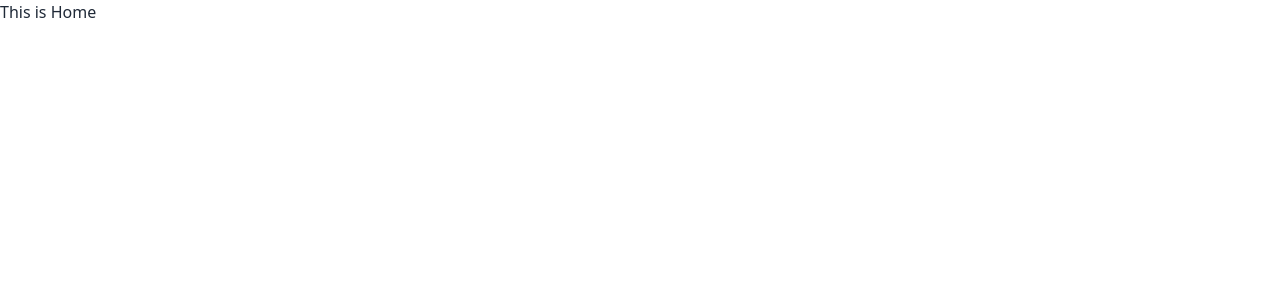
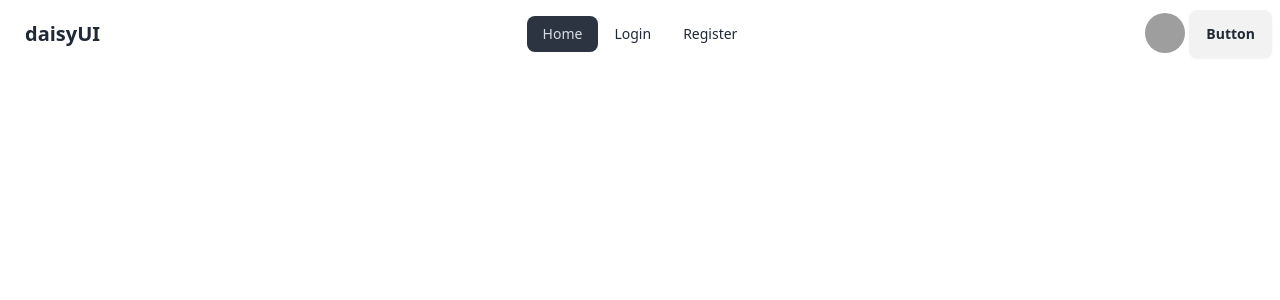
Before and after one commit to Fazlul619/art-craft-project-client-side, a React (Vite) app: page / in a window 1280 px wide. Shown: the top 300 px of the page. Built offline with nearby package versions, Linux system fonts and the light colour scheme; grey boxes are pictures that could not be loaded.

Commit message:
NavBar Section

```diff
--- a/src/pages/Home/Home.jsx
+++ b/src/pages/Home/Home.jsx
@@ -1,7 +1,9 @@
+import Navbar from "../shared/Navbar/Navbar";
+
 const Home = () => {
   return (
     <div>
-      <h1>This is Home</h1>
+      <Navbar></Navbar>
     </div>
   );
 };
--- /dev/null
+++ b/src/pages/shared/Login Page/Login.jsx
@@ -0,0 +1,5 @@
+const Login = () => {
+  return <div></div>;
+};
+
+export default Login;
--- /dev/null
+++ b/src/pages/shared/Navbar/Navbar.jsx
@@ -0,0 +1,90 @@
+import { NavLink } from "react-router-dom";
+
+const Navbar = () => {
+  const navLinks = (
+    <>
+      <li>
+        <NavLink to="/">Home</NavLink>
+      </li>
+      <li>
+        <NavLink to="/login">Login</NavLink>
+      </li>
+      <li>
+        <NavLink to="/register"> Register</NavLink>
+      </li>
+    </>
+  );
+  return (
+    <div>
+      <div className="navbar bg-base-100">
+        <div className="navbar-start">
+          <div className="dropdown">
+            <div tabIndex={0} role="button" className="btn btn-ghost lg:hidden">
+              <svg
+                xmlns="http://www.w3.org/2000/svg"
+                className="h-5 w-5"
+                fill="none"
+                viewBox="0 0 24 24"
+                stroke="currentColor"
+              >
+                <path
+                  strokeLinecap="round"
+                  strokeLinejoin="round"
+                  strokeWidth="2"
+                  d="M4 6h16M4 12h8m-8 6h16"
+                />
+              </svg>
+            </div>
+            <ul
+              tabIndex={0}
+              className="menu menu-sm dropdown-content mt-3 z-[1] p-2 shadow bg-base-100 rounded-box w-52"
+            >
+              {navLinks}
+            </ul>
+          </div>
+          <a className="btn btn-ghost text-xl">daisyUI</a>
+        </div>
+        <div className="navbar-center hidden lg:flex">
+          <ul className="menu menu-horizontal px-1">{navLinks}</ul>
+        </div>
+
+        <div className="navbar-end">
+          <div className="dropdown dropdown-end">
+            <div
+              tabIndex={0}
+              role="button"
+              className="btn btn-ghost btn-circle avatar"
+            >
+              <div className="w-10 rounded-full">
+                <img
+                  alt="Tailwind CSS Navbar component"
+                  src="https://daisyui.com/images/stock/photo-1534528741775-53994a69daeb.jpg"
+                />
+              </div>
+            </div>
+            <ul
+              tabIndex={0}
+              className="mt-3 z-[1] p-2 shadow menu menu-sm dropdown-content bg-base-100 rounded-box w-52"
+            >
+              <li>
+                <a className="justify-between">
+                  Profile
+                  <span className="badge">New</span>
+                </a>
+              </li>
+              <li>
+                <a>Settings</a>
+              </li>
+              <li>
+                <a>Logout</a>
+              </li>
+            </ul>
+          </div>
+          <a className="btn">Button</a>
+        </div>
+      </div>
+    </div>
+  );
+};
+
+export default Navbar;
--- /dev/null
+++ b/src/pages/shared/Register Page/Register.jsx
@@ -0,0 +1,5 @@
+const Register = () => {
+  return <div></div>;
+};
+
+export default Register;
--- a/tailwind.config.js
+++ b/tailwind.config.js
@@ -5,4 +5,14 @@
     extend: {},
   },
   plugins: [require("daisyui")],
+  daisyui: {
+    themes: false, // false: only light + dark | true: all themes | array: specific themes like this ["light", "dark", "cupcake"]
+    darkTheme: "light", // name of one of the included themes for dark mode
+    base: true, // applies background color and foreground color for root element by default
+    styled: true, // include daisyUI colors and design decisions for all components
+    utils: true, // adds responsive and modifier utility classes
+    prefix: "", // prefix for daisyUI classnames (components, modifiers and responsive class names. Not colors)
+    logs: true, // Shows info about daisyUI version and used config in the console when building your CSS
+    themeRoot: ":root", // The element that receives theme color CSS variables
+  },
 };
```
Also changed, not shown: src/routes/Routes.jsx (+10 -0 lines).
